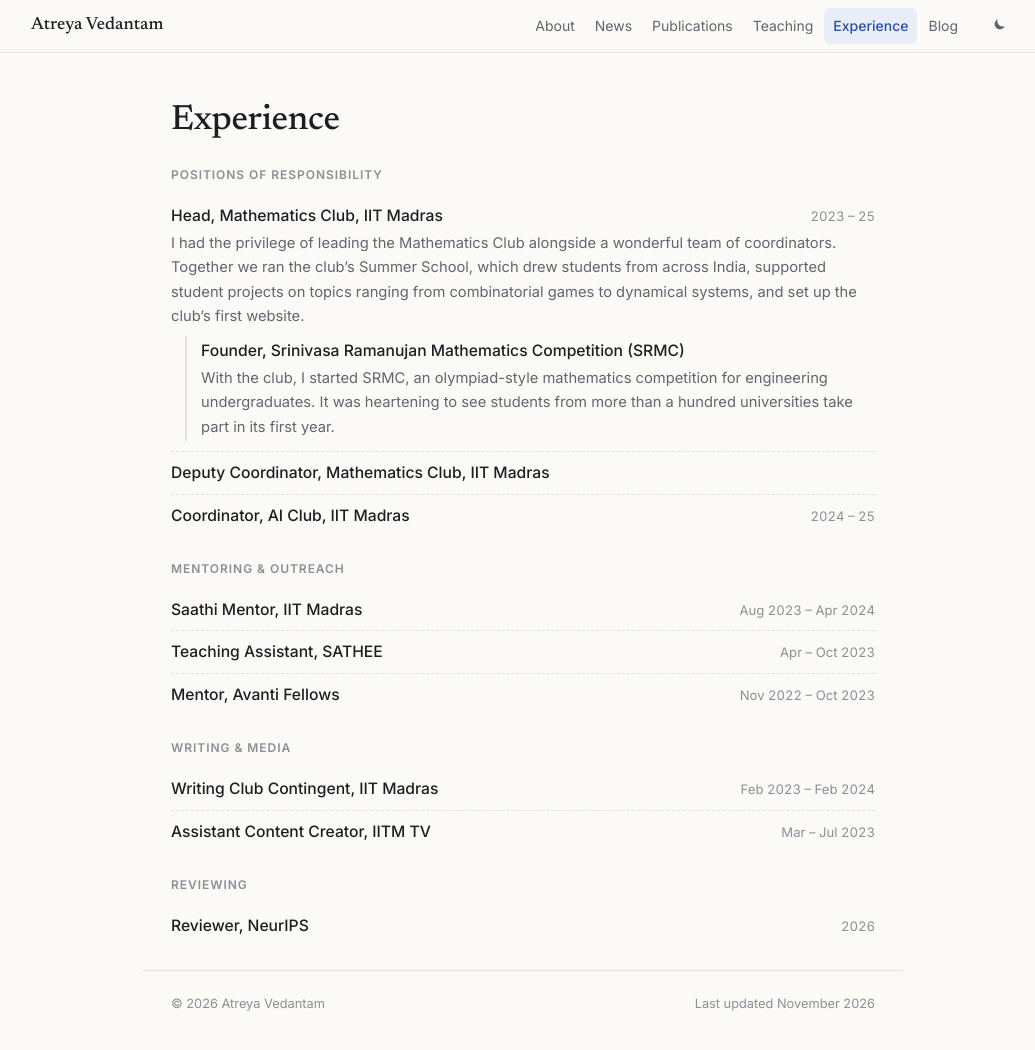
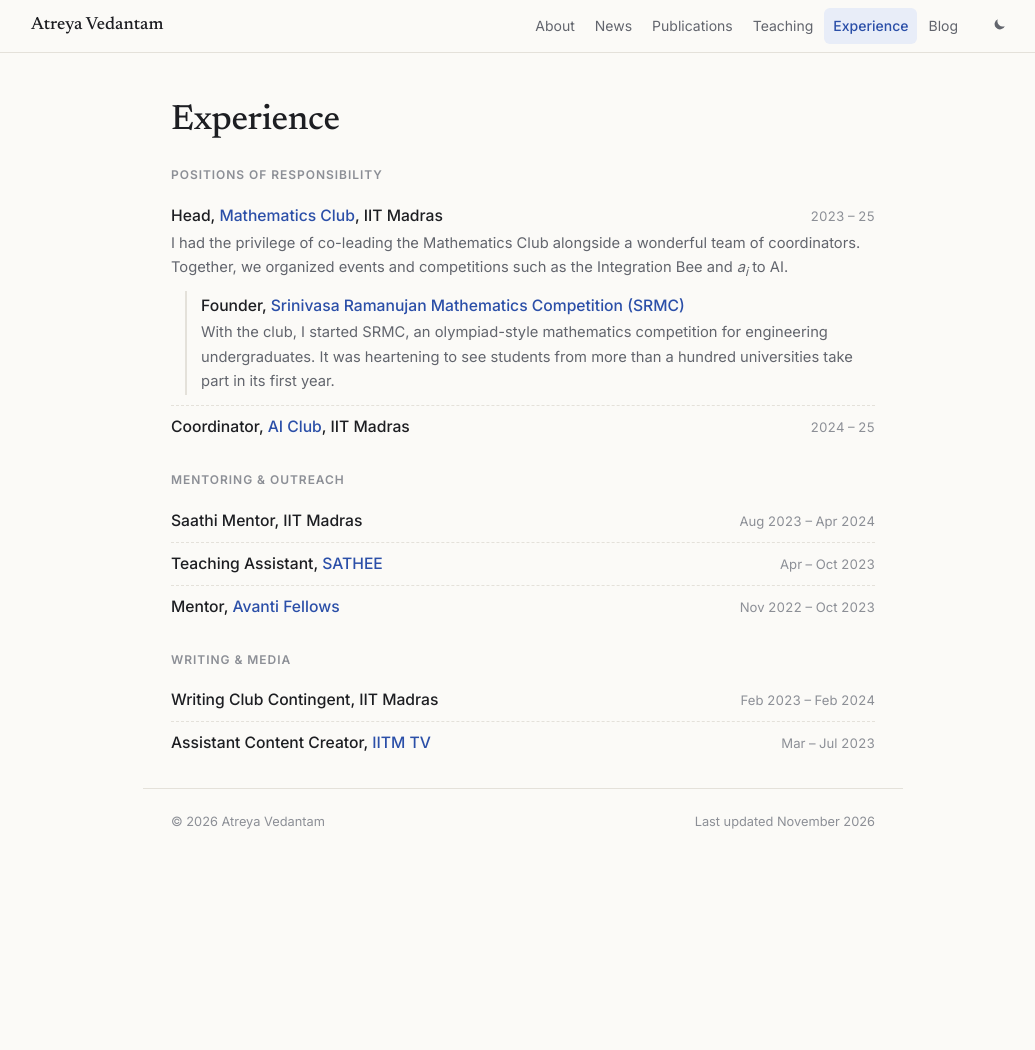
Before and after one commit to atreyavedantam/atreyavedantam.github.io, a Jekyll site: the page built from experience.md, in a window 1280 px wide and 1054 px high. Shown: the top 1050 px of the window, without its empty margins (117-1152 px from the left). Built offline with Jekyll 4.4.1, drawn with Linux system fonts in a browser that asks for light colours.

Commit message:
Experience: add links, co-lead wording, drop Deputy Coordinator and NeurIPS
Co-Authored-By: Claude Opus 5.5 <noreply@anthropic.com>
Claude-Session: https://claude.ai/code/session_01NingwDRuFVe4hC7sb56LAF

```diff
--- a/_data/experience.yml
+++ b/_data/experience.yml
@@ -19,36 +19,29 @@
 
 - heading: "Positions of responsibility"
   items:
-    - what: "Head, Mathematics Club, IIT Madras"
-      detail: "I had the privilege of leading the Mathematics Club alongside a wonderful team of coordinators. Together we ran the club’s Summer School, which drew students from across India, supported student projects on topics ranging from combinatorial games to dynamical systems, and set up the club’s first website."
+    - what: "Head, [Mathematics Club](https://mathiitm.com/), IIT Madras"
+      detail: "I had the privilege of co-leading the Mathematics Club alongside a wonderful team of coordinators. Together, we organized events and competitions such as the Integration Bee and *a*<sub>*i*</sub> to AI."
       when: "2023 – 25"
       media: []
       sub:
-        - what: "Founder, Srinivasa Ramanujan Mathematics Competition (SRMC)"
+        - what: "Founder, [Srinivasa Ramanujan Mathematics Competition (SRMC)](https://srmc.co.in/)"
           detail: "With the club, I started SRMC, an olympiad-style mathematics competition for engineering undergraduates. It was heartening to see students from more than a hundred universities take part in its first year."
           when: ""
-    - what: "Deputy Coordinator, Mathematics Club, IIT Madras"
-      when: ""
-    - what: "Coordinator, AI Club, IIT Madras"
+    - what: "Coordinator, [AI Club](https://aiclubcfi.com/), IIT Madras"
       when: "2024 – 25"
 
 - heading: "Mentoring & outreach"
   items:
     - what: "Saathi Mentor, IIT Madras"
       when: "Aug 2023 – Apr 2024"
-    - what: "Teaching Assistant, SATHEE"
+    - what: "Teaching Assistant, [SATHEE](https://sathee.iitk.ac.in/)"
       when: "Apr – Oct 2023"
-    - what: "Mentor, Avanti Fellows"
+    - what: "Mentor, [Avanti Fellows](https://avantifellows.org/)"
       when: "Nov 2022 – Oct 2023"
 
 - heading: "Writing & media"
   items:
     - what: "Writing Club Contingent, IIT Madras"
       when: "Feb 2023 – Feb 2024"
-    - what: "Assistant Content Creator, IITM TV"
+    - what: "Assistant Content Creator, [IITM TV](https://www.youtube.com/user/IITMTV)"
       when: "Mar – Jul 2023"
-
-- heading: "Reviewing"
-  items:
-    - what: "Reviewer, NeurIPS"
-      when: "2026"
```
